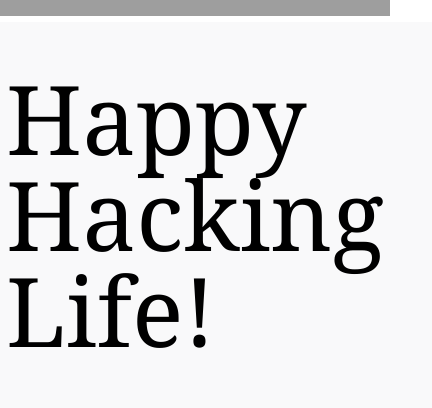
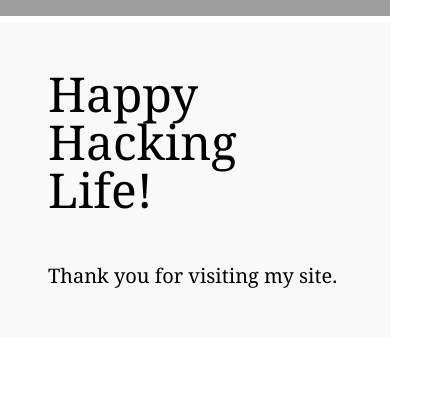
Before and after one commit to kk3939/profile, a Next.js app: page / in a window 390 px wide. Shown: the part 346-754 px from the top of the page, 432 px wide, since content can reach past the window. Built offline with nearby package versions, Linux system fonts and the light colour scheme; grey boxes are pictures that could not be loaded.

Commit message:
mobile font size setup

```diff
--- a/components/IndexMain.js
+++ b/components/IndexMain.js
@@ -13,12 +13,12 @@ const IndexMain = () => {
                     <Tab />
 
                     <div className='mobile:bg-gray-200 mobile:bg-opacity-25 tablet:bg-white'>
-                        <p className='m-12 font-serif text-8xl items-center'>
+                        <p className='m-12 font-serif text-5xl tablet:text-8xl items-center'>
                             Happy Hacking Life!
-                    </p>
+                        </p>
                         <p className='m-12 font-serif text-xl'>
                             Thank you for visiting my site.
-                    </p>
+                        </p>
                     </div>
                 </div>
 
@@ -27,8 +27,12 @@ const IndexMain = () => {
                         pages.map((page) =>
                             <Link href={page.link} key={page.id}>
                                 <div className='mx-24 p-5 hover:bg-gray-200 cursor-pointer'>
-                                    <p className='py-2 font-serif text-4xl border-b-2 border-gray text-center'>{page.displayName}</p>
-                                    <p className='text-center font-serif py-5 text-base'>{page.detail}</p>
+                                    <p className='py-2 font-serif text-4xl border-b-2 border-gray text-center'>
+                                        {page.displayName}
+                                    </p>
+                                    <p className='text-center font-serif py-5 text-base'>
+                                        {page.detail}
+                                    </p>
                                 </div>
                             </Link>
                         )
```
